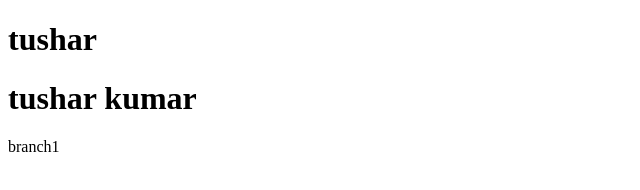
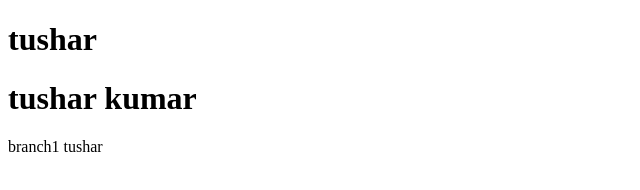
Before and after one commit to tushar11kumar2001/localTo, a plain HTML site: page index.html in a window 1280 px wide. Shown: the full height of the page, 0-640 px from the left. Drawn offline with Linux system fonts and the light colour scheme.

Commit message:
add name

```diff
--- a/index.html
+++ b/index.html
@@ -8,6 +8,6 @@
 <body>
     <h1>tushar </h1>
     <h1>tushar kumar</h1>
-    <p>branch1</p>
+    <p>branch1 tushar </p>
 </body>
 </html>
```
